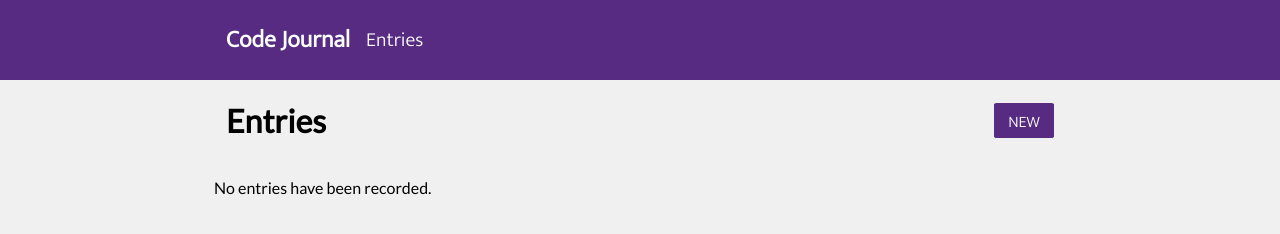
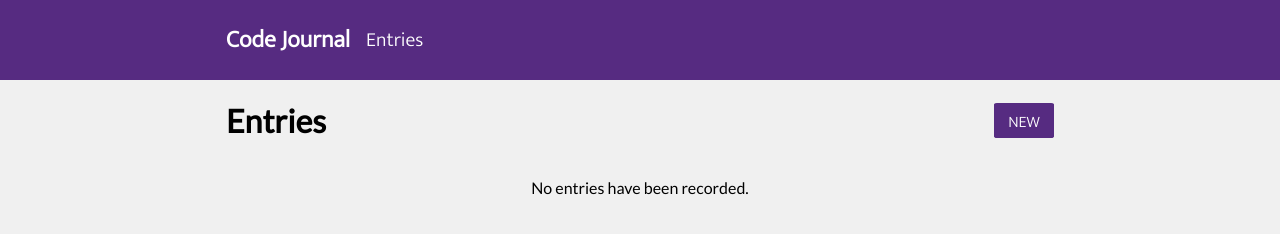
Before and after one commit to twoosam/code-journal, a plain HTML site: page index.html in a window 1280 px wide. Both pictures are taken after a click on the link "Entries". Drawn offline with Linux system fonts and the light colour scheme.

Commit message:
Updated the submit callback for the form to use renderEntry function, prepend the DOM tree to the unordered list, use viewSwap to show 'entries' view, and use toggleNoEntries function.

```diff
--- a/css/styles.css
+++ b/css/styles.css
@@ -87,3 +87,8 @@ ul {
   justify-content: space-between;
   align-items: center;
 }
+
+.no-entries {
+  display: flex;
+  justify-content: center;
+}
--- a/index.html
+++ b/index.html
@@ -88,8 +88,10 @@
             <a class="form-anchor" href="#entry-form">NEW</a>
           </div>
         </div>
-        <div class="no-entries">
-          <p>No entries have been recorded.</p>
+        <div class="row">
+          <div class="column-full no-entries">
+            <p>No entries have been recorded.</p>
+          </div>
         </div>
         <ul id="ul"></ul>
       </div>
--- a/js/main.js
+++ b/js/main.js
@@ -70,9 +70,9 @@ document.addEventListener('DOMContentLoaded', appendEntry);
 const $noEntries = document.querySelector('.no-entries');
 function toggleNoEntries() {
   if (data.entries.length === 0) {
-    $noEntries.setAttribute('class', '.no-entries');
+    $noEntries.setAttribute('class', 'column-full no-entries');
   } else {
-    $noEntries.remove();
+    $noEntries.setAttribute('class', 'hidden');
   }
 }
 toggleNoEntries();
@@ -81,12 +81,12 @@ const $entryForm = document.querySelector('.entry-form');
 const $entries = document.querySelector('.entries');
 function viewSwap(string) {
   if (string === 'entry-form') {
-    $entryForm.setAttribute('class', '.entry-form');
+    $entryForm.setAttribute('class', 'entry-form');
     $entries.setAttribute('class', 'hidden');
     data.view = 'entry-form';
   } else {
     $entryForm.setAttribute('class', 'hidden');
-    $entries.setAttribute('class', '.entries');
+    $entries.setAttribute('class', 'entries');
     data.view = 'entries';
   }
 }
```
